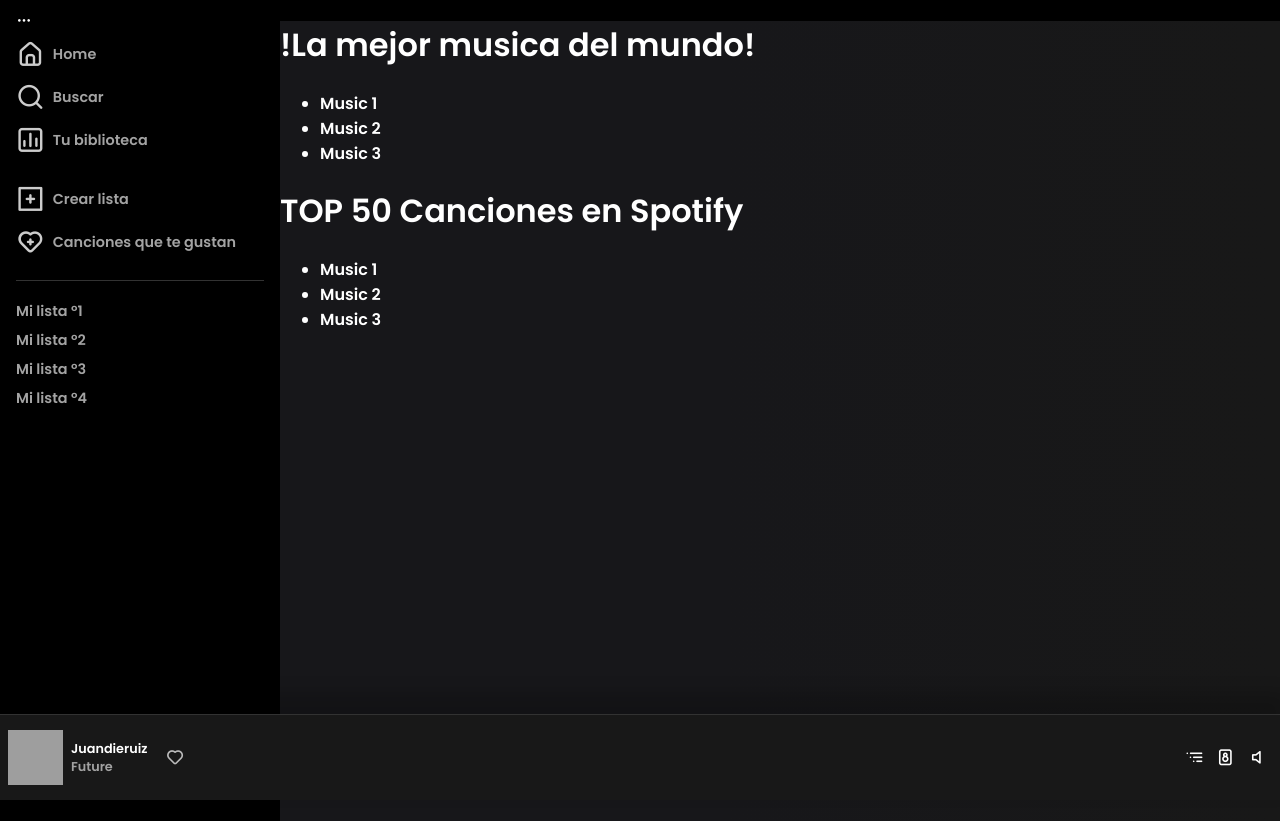
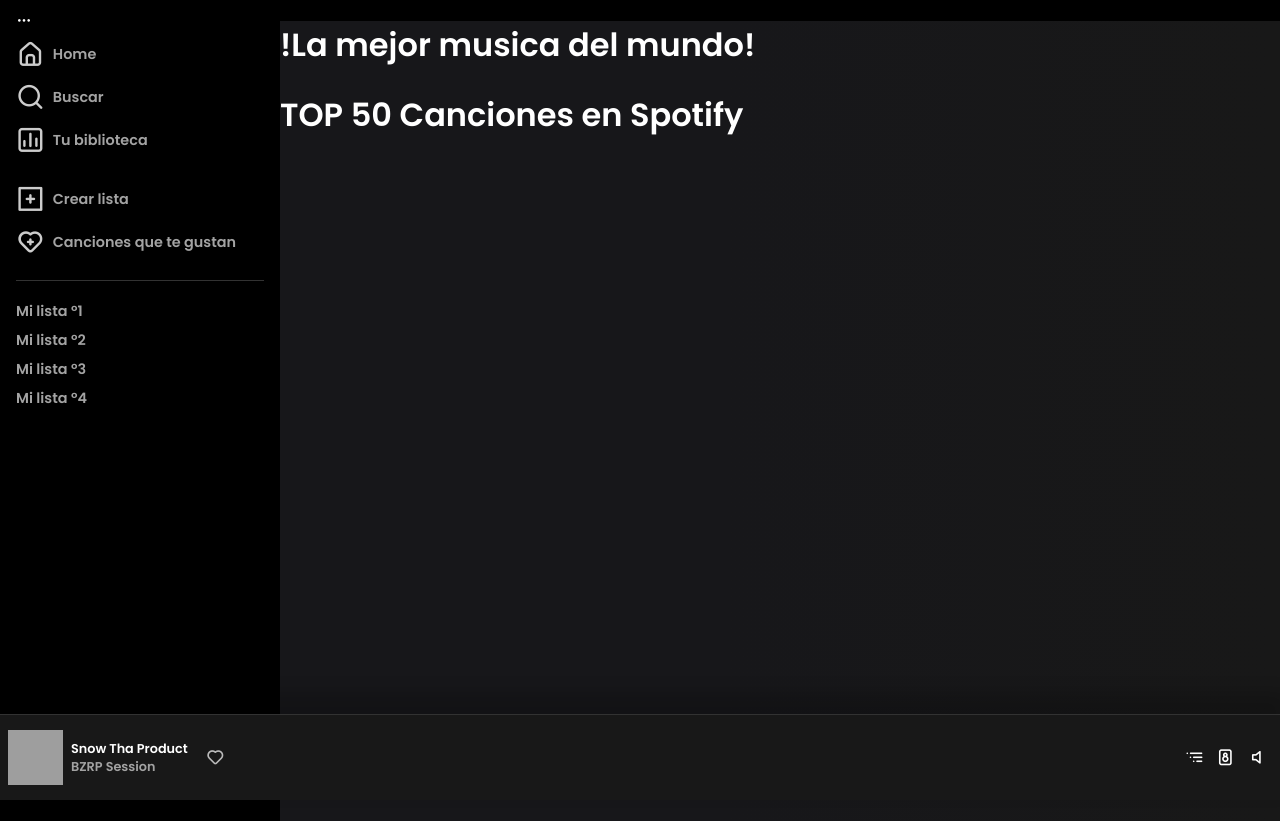
Before and after one commit to Juandieruiz/SpotMusic, an Angular app: page /tracks in a window 1280 px wide. Built offline with nearby package versions, Linux system fonts and the light colour scheme; grey boxes are pictures that could not be loaded.

Commit message:
commit#12 Obteniendo Tracks en el dataSongs y viendolos en Consola

```diff
--- a/src/app/core/models/tracks.model.ts
+++ b/src/app/core/models/tracks.model.ts
@@ -6,9 +6,7 @@
     name: string;
     album: string;
     cover: string;
-    duration: number;
     url: string;
-    likes: number;
-    _id: string;
+    _id: string | number;
     artist?: ArtistModel;
 }
--- a/src/app/modules/tracks/pages/tracks-page/tracks-page.component.ts
+++ b/src/app/modules/tracks/pages/tracks-page/tracks-page.component.ts
@@ -1,5 +1,7 @@
 import { Component, OnInit } from '@angular/core';
 
+// importamos todas las Canciones que hemos metido de manera manual
+import * as dataSongs from '../../../../data/tracks.json'
 @Component({
   selector: 'app-tracks-page',
   templateUrl: './tracks-page.component.html',
@@ -8,19 +10,14 @@
 export class TracksPageComponent implements OnInit {
 
   mockTracksList = [
-    {
-      name: 'Music 1',
-    },
-    {
-      name: 'Music 2',
-    },
-    {
-      name: 'Music 3',
-    },
+
   ]
   constructor() { }
 
   ngOnInit(): void {
+    // Creamos una lista de objetos con los datos de la cancion y lo imprimimos por consola
+    const data:any = (dataSongs as any).default
+    console.log(data)
   }
 
 }
--- a/src/app/shared/components/media-player/media-player.component.ts
+++ b/src/app/shared/components/media-player/media-player.component.ts
@@ -1,4 +1,5 @@
 import { Component, OnInit } from '@angular/core';
+import { TrackModel } from '@core/models/tracks.model';
 
 @Component({
   selector: 'app-media-player',
@@ -7,10 +8,12 @@
 })
 export class MediaPlayerComponent implements OnInit {
 
-  mockCover: any = {
-  cover: 'https://picsum.photos/200/300',
-  album: 'Future',
-  name: 'Juandieruiz',
+  mockCover: TrackModel = {
+    cover: 'https://is5-ssl.mzstatic.com/image/thumb/Features125/v4/9c/b9/d0/9cb9d017-fcf6-28c6-81d0-e9ac5b0f359e/pr_source.png/800x800cc.jpg',
+    album: 'BZRP Session',
+    name: 'Snow Tha Product',
+    url: 'https://www.youtube.com/watch?v=5-_q-_q-_q-_',
+    _id: '5e8f9c9c9c9c9c9c9c9c9c9'
 }
   constructor() { }
 
--- a/src/app/shared/components/section-generic/section-generic.component.ts
+++ b/src/app/shared/components/section-generic/section-generic.component.ts
@@ -1,4 +1,5 @@
 import { Component, Input, OnInit } from '@angular/core';
+import { TrackModel } from '@core/models/tracks.model';
 
 @Component({
   selector: 'app-section-generic',
@@ -9,7 +10,7 @@
 
     @Input() title: string = '';
     @Input() mode: 'small' | 'big' = 'big';
-    @Input() dataTracks: Array<any> = [];
+    @Input() dataTracks: Array<TrackModel> = [];
   constructor() { }
 
   ngOnInit(): void {
```
